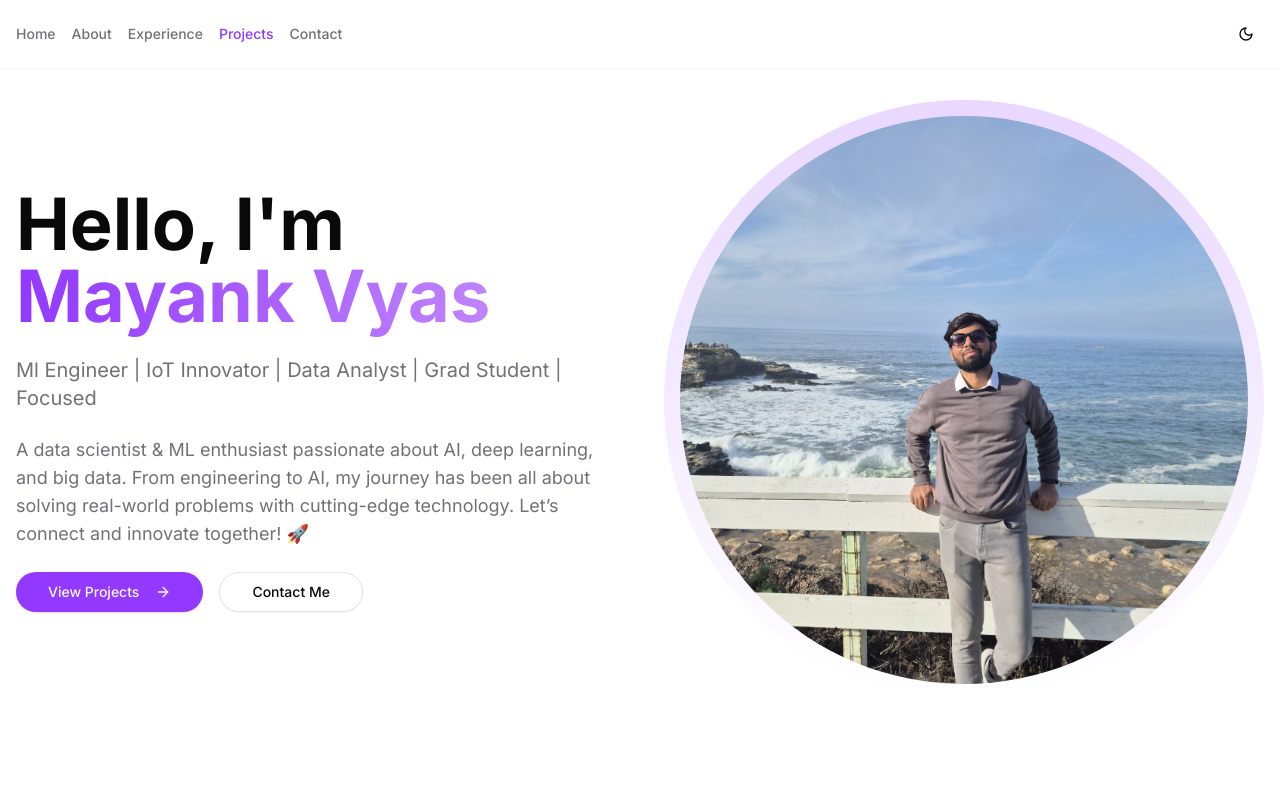
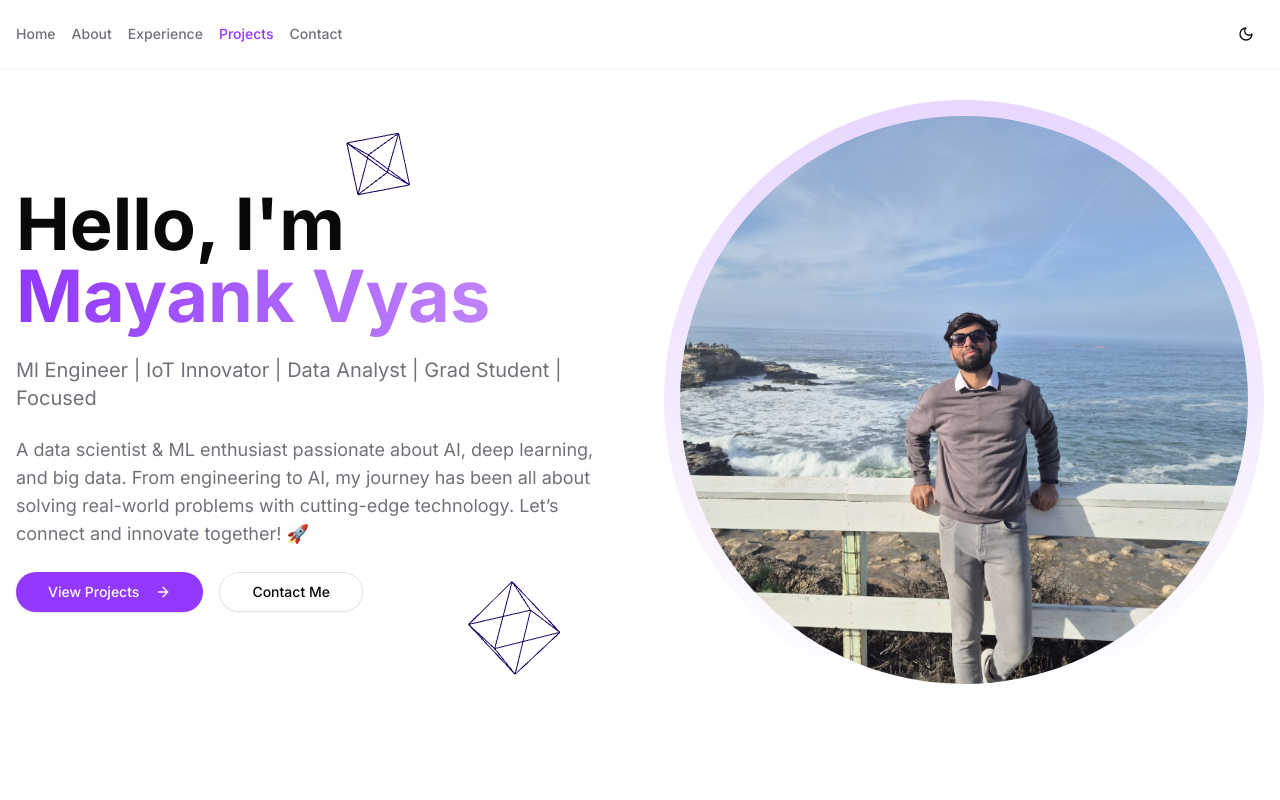
Before and after one commit to Mayank-glitch-cpu/portfolio, a Next.js app: page / in a window 1280 px wide. Shown: the top 800 px of the page. Built offline with nearby package versions, Linux system fonts and the light colour scheme.

Commit message:
added octahedron animation in hero bg

```diff
--- a/components/hero-background.tsx
+++ b/components/hero-background.tsx
@@ -84,11 +84,11 @@ export const HeroBackground = () => {
     return <FallbackBackground />;
   }
 
-  // return (
-  //   // <div className="absolute inset-0 -z-10">
-  //   //   <Canvas>
-  //   //     <Scene />
-  //   //   </Canvas>
-  //   // </div>
-  // )
+  return (
+    <div className="absolute inset-0 -z-10">
+      <Canvas>
+        <Scene />
+      </Canvas>
+    </div>
+  )
 };
```
